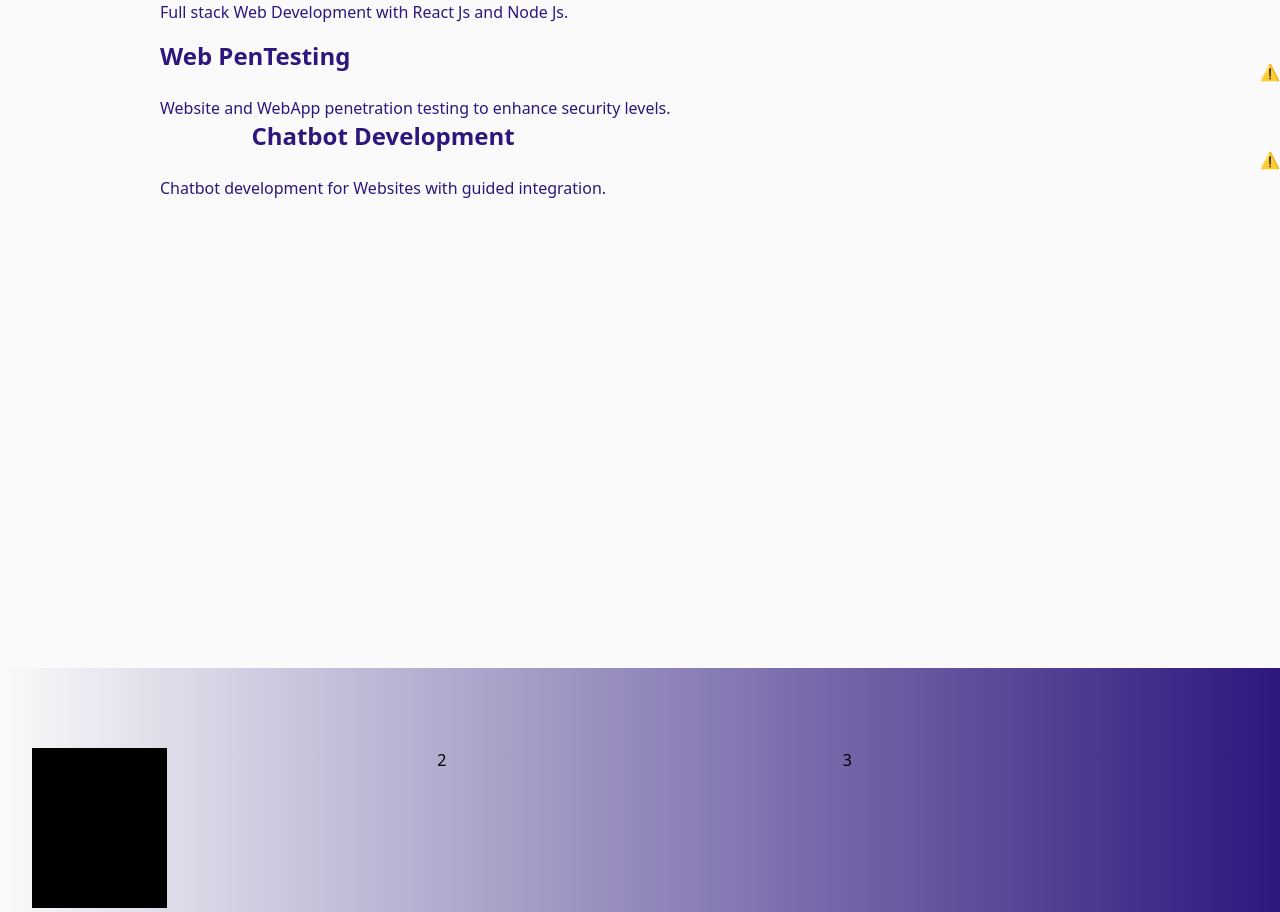
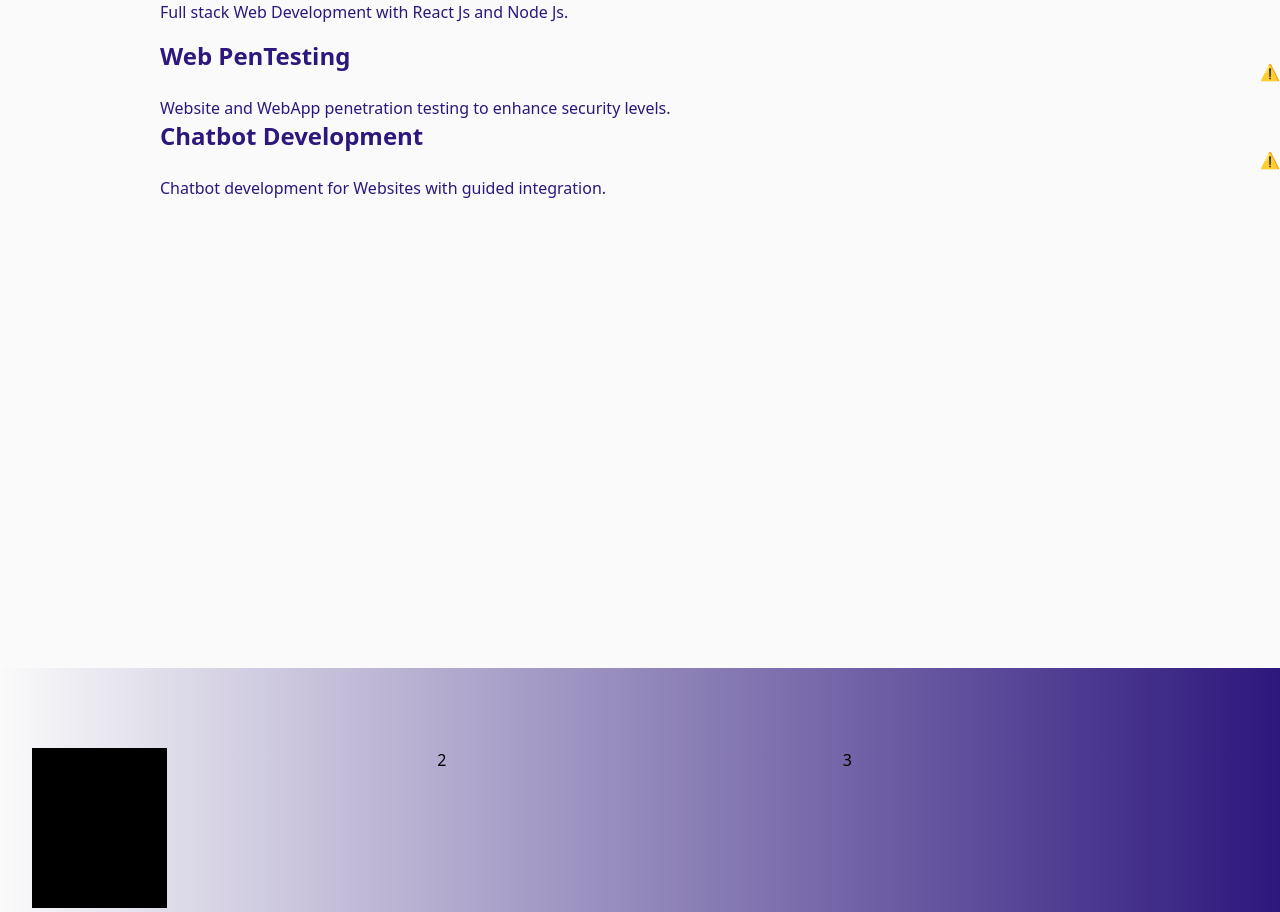
Before and after one commit to DC-21/port, a React (Vite) app: page / in a window 1280 px wide. Shown: the part 1020-1932 px from the top of the page. Built offline with nearby package versions, Linux system fonts and the light colour scheme; no server answers.

Commit message:
first commit

```diff
--- a/src/components/Services.jsx
+++ b/src/components/Services.jsx
@@ -38,9 +38,9 @@ const Services = () => {
             </div>
           </div>
           <div className="w-full md:flex md:flex-row flex-col gap-10 items-center justify-between text-center h-70" >
-           <div className="text-center align-middle">
-            <p className="text-center md:px-40 font-bold md:text-2xl text-xl" style={{ color: '#2d177d'}} >Chatbot Development</p>
-            <p className="text-center md:px-40 text-l pt-6" style={{ color: '#2d177d'}}>Chatbot development for Websites with guided integration.</p>
+           <div className="md:text-left text-center align-middle">
+            <p className="md:text-left text-center md:px-40 font-bold md:text-2xl text-xl" style={{ color: '#2d177d'}} >Chatbot Development</p>
+            <p className="md:text-left text-center md:px-40 text-l pt-6" style={{ color: '#2d177d'}}>Chatbot development for Websites with guided integration.</p>
            </div>
            <div className="">
              <Player
```
